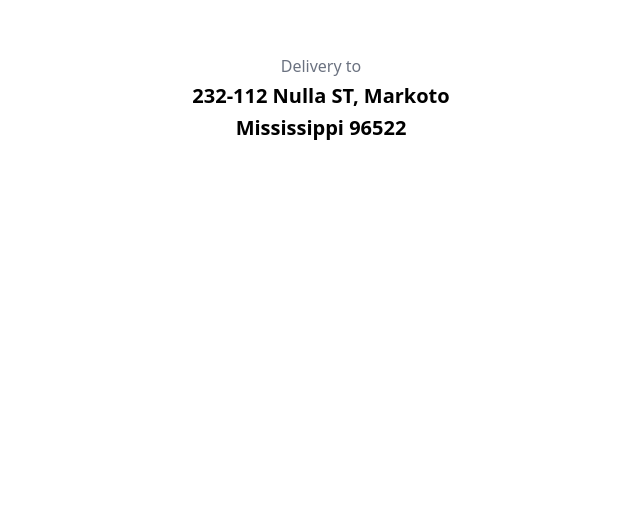
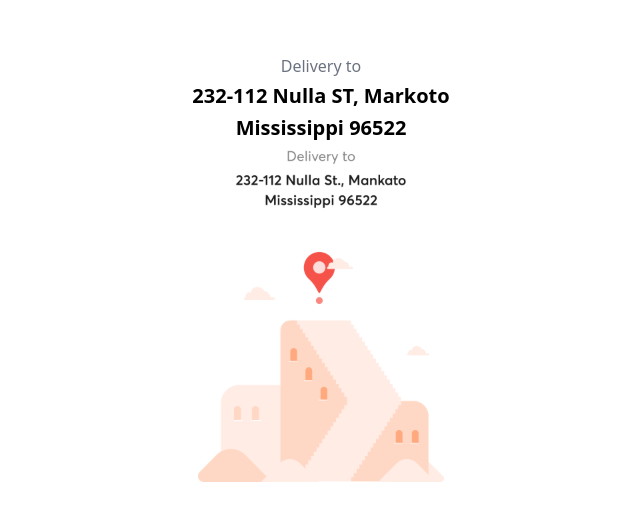
Before and after one commit to dcaresDuoc/Programacion2023_Grupo-Supremo, a React (Vite) app in the folder frontend/: page / in a window 1280 px wide. Shown: the part 106-626 px from the top of the page, without its empty margins (319-959 px from the left). Built offline with nearby package versions, Linux system fonts and the light colour scheme.

Commit message:
- fix: Corregir loading
cambie el svg homeloagind

```diff
--- a/frontend/src/pages/HomeLoading.tsx
+++ b/frontend/src/pages/HomeLoading.tsx
@@ -9,7 +9,7 @@ const HomeLoading = () => {
     <div className='flex justify-center mb-1  text-xl font-bold'>232-112 Nulla ST, Markoto</div>
     <div className='flex justify-center mb-1 text-xl font-bold'>Mississippi 96522</div>
     <div className='flex justify-center mb-1'>{getSvg({
-        type: "desing1"
+        type: "homeLoading"
     })}</div>
 
     </>
```
Also changed, not shown: frontend/src/assets/svgs/homeLoading.svg.
